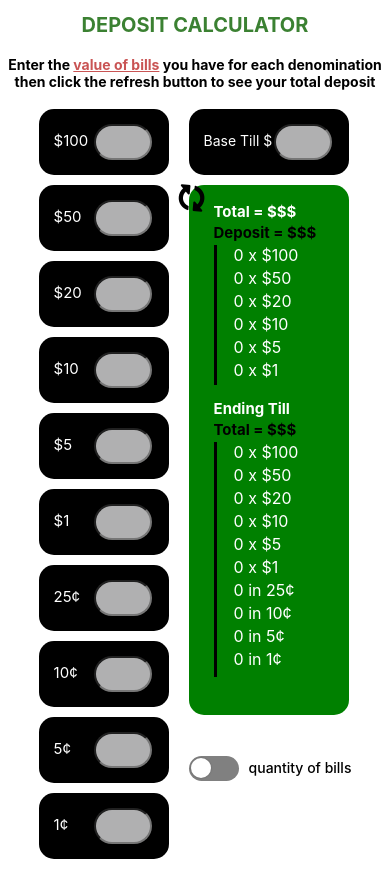
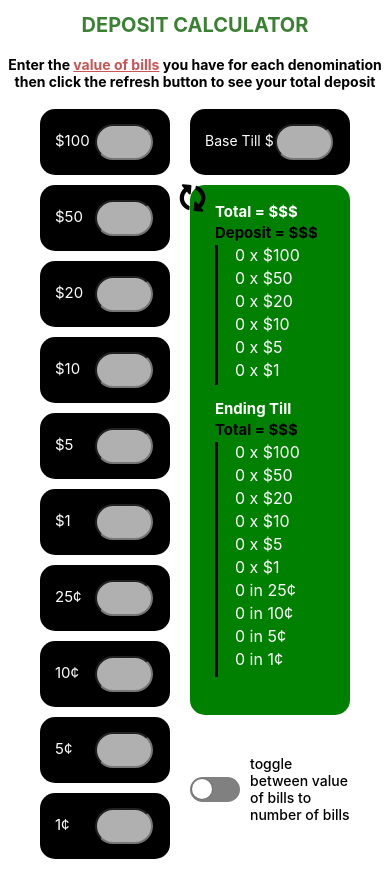
Before and after one commit to juliusg034/till-count-react, a React (Create React App) app: page / in a window 390 px wide. Built offline with nearby package versions, Linux system fonts and the light colour scheme.

Commit message:
change switch text

```diff
--- a/src/Components/BillList/BillList.css
+++ b/src/Components/BillList/BillList.css
@@ -1,7 +1,7 @@
 .bill-list {
   background-color: green;
   border-radius: 15px;
-  width: 200px;
+  width: 150px;
   height: 580px;
   position: relative;
   padding: 15px;
--- a/src/Components/InputForm/InputForm.css
+++ b/src/Components/InputForm/InputForm.css
@@ -60,6 +60,7 @@ input[type=number] {
   margin-left: 10px;
   font-size: 18px;
   font-weight: 500;
+  width: 190px;
 }
 
 .setting {
@@ -117,6 +118,15 @@ input[type=number] {
   .right-bills > .bill-list > .bottom > .line {
     height: 235px;
   }
+
+  .switch-text {
+    color: black;
+    margin-top: 50px;
+    margin-left: 10px;
+    font-size: 18px;
+    font-weight: 500;
+    width: 130px;
+  }
 }
 
 
@@ -136,6 +146,9 @@ input[type=number] {
   .bill-list {
     width: 130px;
   }
+  .right-bills {
+    width: 160px;
+  }
   .right-bills > .input-field {
     width: 130px;
   }
--- a/src/Components/InputForm/InputForm.js
+++ b/src/Components/InputForm/InputForm.js
@@ -146,7 +146,7 @@ function InputForm ({ setDescription }) {
           <BillList handleSubmit={handleSubmit} values={ending} deposit={deposit} total={total} endingTotal={endingTotal} depositTotal={depositTotal} addClass={addClass}/>
           <div class="setting">
             <Switch isOn={value} handleToggle={() => setValue(!value)}/>
-            <p class='switch-text'>quantity of bills</p>
+            <p class='switch-text'>toggle between value of bills to number of bills</p>
           </div>
         </div>
       </div>
```
